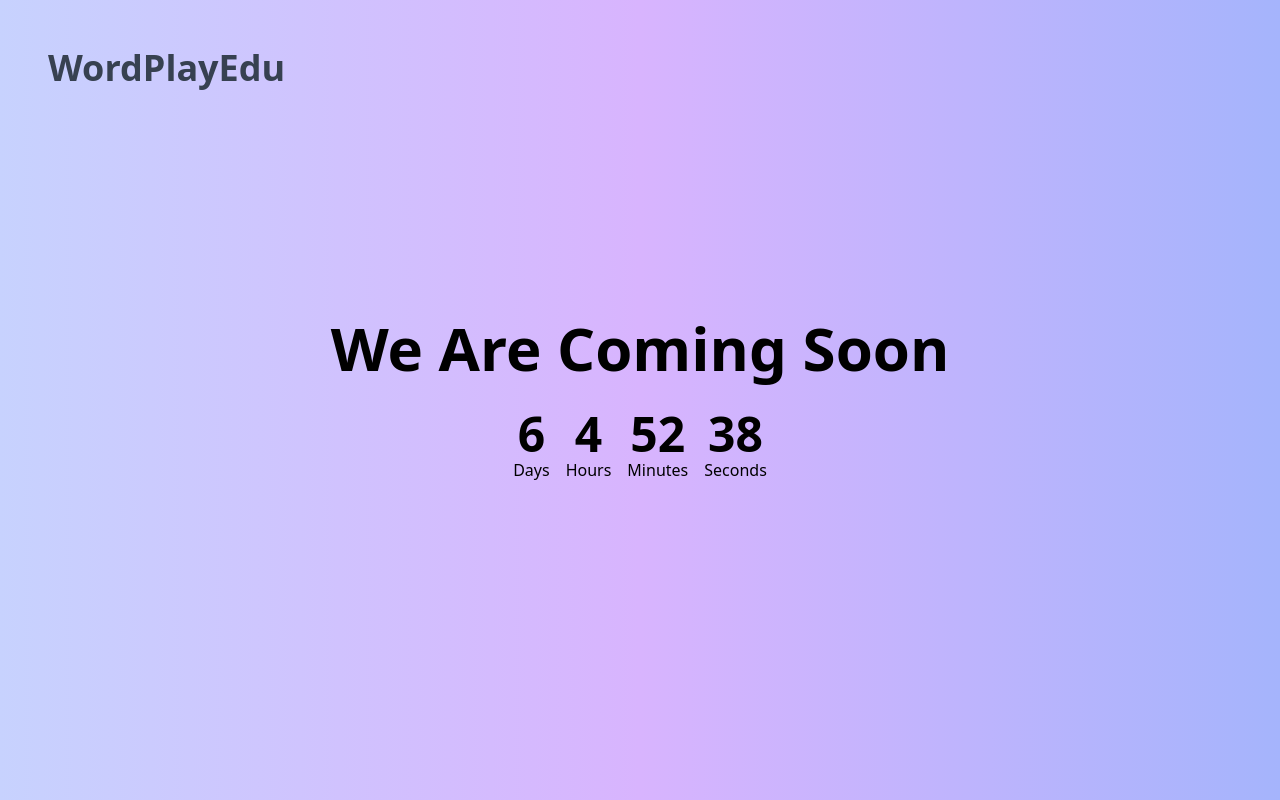
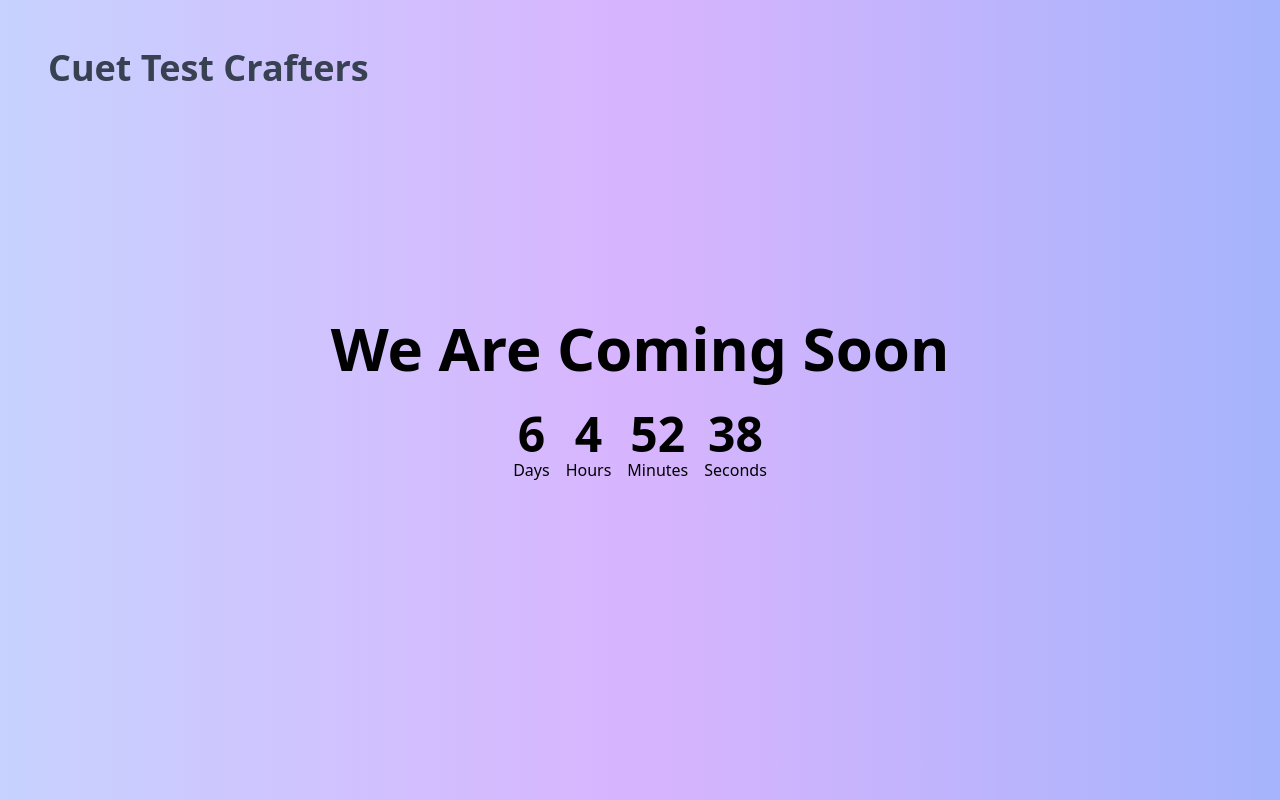
Before and after one commit to shreyasramachandran/test-crafters, a Next.js app: page / in a window 1280 px wide. Built offline with nearby package versions, Linux system fonts and the light colour scheme.

Commit message:
made changes to the coming soon page(though this is not in use)

```diff
--- a/src/app/page.tsx
+++ b/src/app/page.tsx
@@ -37,7 +37,7 @@ export default function Home() {
   return (
     <main className="min-h-screen flex flex-col items-center justify-center p-24 bg-gradient-to-r from-indigo-200 via-purple-300 to-indigo-300">
       <header className="absolute top-12 left-12">
-        <h1 className="text-4xl font-bold text-gray-700">WordPlayEdu</h1>
+        <h1 className="text-4xl font-bold text-gray-700">Cuet Test Crafters</h1>
       </header>
       <div className="flex flex-1 flex-col items-center justify-center text-center">
         <h2 className="text-6xl font-bold mb-8">We Are Coming Soon</h2>
```
